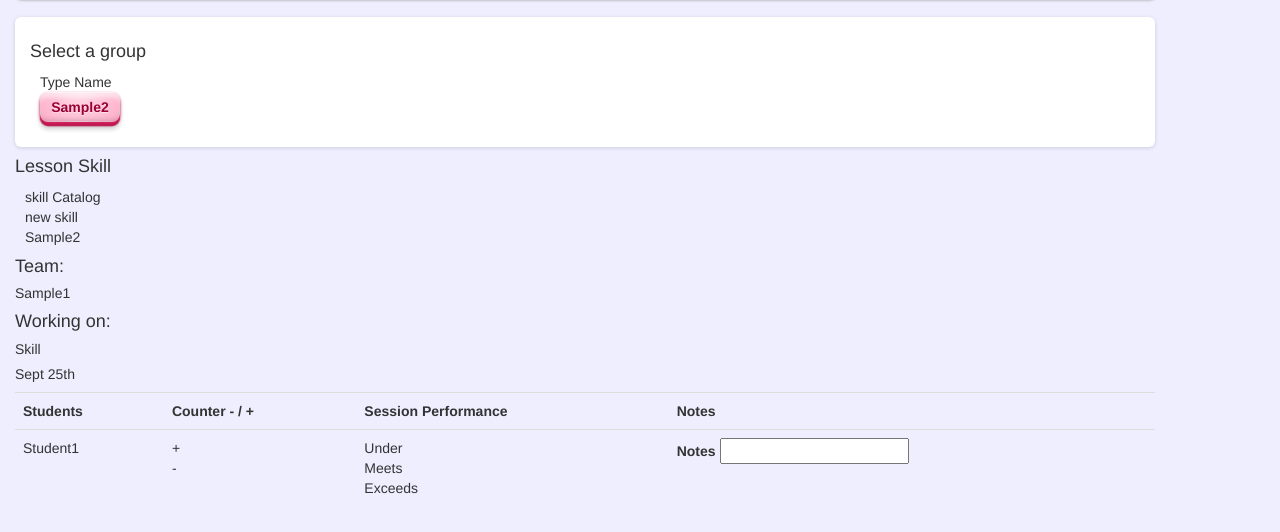
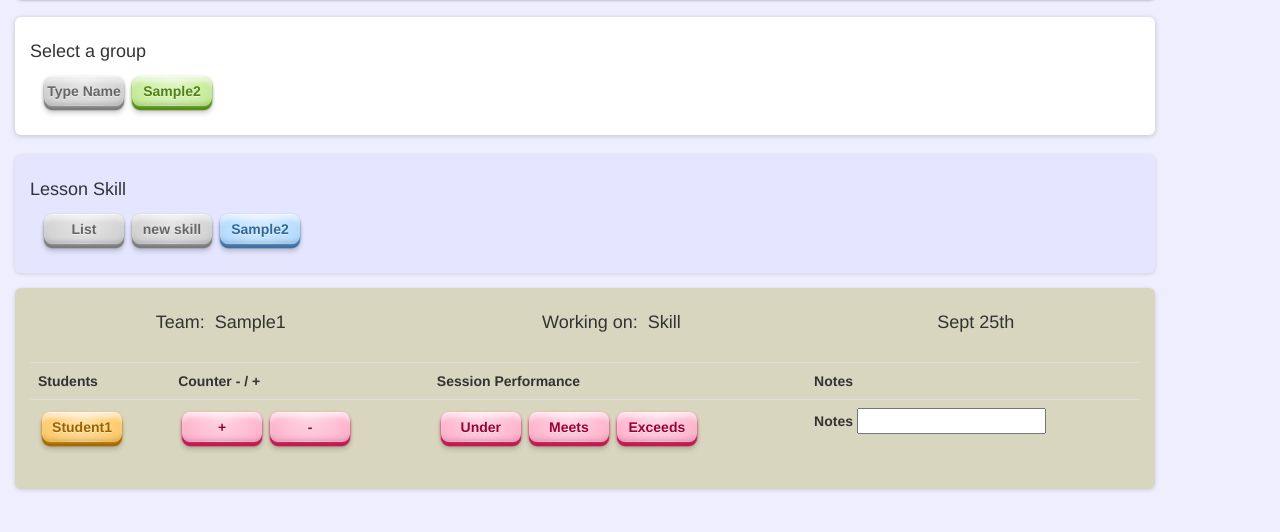
Before and after one commit to Karl74/Interventionist, a plain HTML site: page public/lesson.html in a window 1280 px wide. Shown: the part 82-614 px from the top of the page. Drawn offline with nearby package versions, Linux system fonts and the light colour scheme.

Commit message:
general style defined

```diff
--- a/public/css/master.css
+++ b/public/css/master.css
@@ -16,19 +16,46 @@ body{
   margin-top: 20px;
   padding: 15px;
   border-radius: 6px;
-  background-color: #ffffff;
-  box-shadow: 0 1px 4px 0 rgba(0, 0, 0, 0.14);
+  background-color: #fff;
+  /*background-image: linear-gradient(#e6e6e6, #cccccc);*/
+  box-shadow: 0 1px 4px 1px rgba(0, 0, 0, 0.14);
 }
+
+.form-box{
+  margin-top: 20px;
+  padding: 15px;
+  border-radius: 6px;
+  background-color: #e5e5ff;
+  box-shadow: 0 1px 4px 0px rgba(0, 0, 0, 0.14);
+}
+
+.pill-display{
+  margin: 10px;
+  display:flex;
+  flex-wrap: wrap;
+}
+
+.adddata-box{
+  margin-top: 20px;
+  padding: 15px;
+  border-radius: 6px;
+  background-color: #d9d6bf;
+  box-shadow: 0 1px 4px 0px rgba(0, 0, 0, 0.14);
+}
+
+.adddata-subtitle-box{
+  display: flex;
+  justify-content:space-around;
+  padding-bottom: 10px;
+}
+
 
 .section-title{}
 
-.student-pill{}
-
-.group-pill{
+.pill{
+  margin:4px;
   width: 80px;
   height: 30px;
-  color: hsl(340, 100%, 30%)!important;
-  background-color: hsl(340, 100%, 75%);
   font-weight:bold;
   text-shadow: rgba(255,255,255,.5) 0px 1px 0;
   border-radius: 8px;
@@ -36,17 +63,63 @@ body{
   text-align: center;
   border-top: 1px solid rgba(255,255,255,0.8);
   border-bottom:1px solid rgba(0,0,0,0.1);
-  background-image: -webkit-gradient(radial, 50% 0, 100, 50% 0, 0,
-                      from( rgba(255,255,255,0) ), to( rgba(255,255,255,0.7) ));
-  box-shadow: inset rgba(255,254,255,0.6) 0 0.3em .3em,
-              inset rgba(0,0,0,0.15) 0 -0.1em .3em, /* inner shadow */
-              hsl(340, 70%, 50%) 0 .1em 3px,
-              hsl(340, 80%, 40%) 0 .3em 1px, /* color border */ rgba(0,0,0,0.2) 0 .5em 5px;
 }
 
-.input-pill{}
+.student-pill{
+  color: hsl(39, 100%, 30%)!important;
+  background-color: hsl(39, 100%, 50%);
+  background-image: -webkit-gradient(radial, 50% 0, 100, 50% 0, 0,
+                    from( rgba(255,255,255,0) ), to( rgba(255,255,255,0.7) ));
+  box-shadow: inset rgba(255,254,255,0.6) 0 0.3em .3em,
+            inset rgba(0,0,0,0.15) 0 -0.1em .3em, /* inner shadow */
+            hsl(39, 100%, 40%) 0 .1em 3px,
+            hsl(39, 100%, 30%) 0 .3em 1px, /* color border */ rgba(0,0,0,0.2) 0 .5em 5px;
+  }
 
-.find-pill{}
+
+.group-pill {
+  color: hsl(88, 70%, 30%)!important;
+  background-color: hsl(88, 70%, 60%);
+  background-image: -webkit-gradient(radial, 50% 0, 100, 50% 0, 0,
+                    from( rgba(255,255,255,0) ), to( rgba(255,255,255,0.7) ));
+  box-shadow: inset rgba(255,254,255,0.6) 0 0.3em .3em,
+            inset rgba(0,0,0,0.15) 0 -0.1em .3em, /* inner shadow */
+            hsl(88, 70%, 40%) 0 .1em 3px,
+            hsl(88, 70%, 30%) 0 .3em 1px, /* color border */ rgba(0,0,0,0.2) 0 .5em 5px;
+}
+
+.find-pill{
+  color: hsl(0, 0%, 40%)!important;
+  background-color: hsl(0, 0%, 70%);
+  background-image: -webkit-gradient(radial, 50% 0, 100, 50% 0, 0,
+                    from( rgba(255,255,255,0) ), to( rgba(255,255,255,0.7) ));
+  box-shadow: inset rgba(255,254,255,0.6) 0 0.3em .3em,
+            inset rgba(0,0,0,0.15) 0 -0.1em .3em, /* inner shadow */
+            hsl(0, 0%, 60%) 0 .1em 3px,
+            hsl(0, 0%, 45%) 0 .3em 1px, /* color border */ rgba(0,0,0,0.2) 0 .5em 5px;
+}
+
+.input-pill{
+  color: hsl(340, 100%, 30%)!important;
+  background-color: hsl(340, 100%, 75%);
+  background-image: -webkit-gradient(radial, 50% 0, 100, 50% 0, 0,
+                    from( rgba(255,255,255,0) ), to( rgba(255,255,255,0.7) ));
+  box-shadow: inset rgba(255,254,255,0.6) 0 0.3em .3em,
+            inset rgba(0,0,0,0.15) 0 -0.1em .3em, /* inner shadow */
+            hsl(340, 70%, 50%) 0 .1em 3px,
+            hsl(340, 80%, 40%) 0 .3em 1px, /* color border */ rgba(0,0,0,0.2) 0 .5em 5px;
+}
+
+.skill-pill{
+  color: hsl(208, 50%, 40%)!important;
+  background-color: hsl(208, 100%, 75%);
+  background-image: -webkit-gradient(radial, 50% 0, 100, 50% 0, 0,
+                    from( rgba(255,255,255,0) ), to( rgba(255,255,255,0.7) ));
+  box-shadow: inset rgba(255,254,255,0.6) 0 0.3em .3em,
+            inset rgba(0,0,0,0.15) 0 -0.1em .3em, /* inner shadow */
+            hsl(208, 50%, 55%) 0 .1em 3px,
+            hsl(208, 50%, 40%) 0 .3em 1px, /* color border */ rgba(0,0,0,0.2) 0 .5em 5px;
+}
 
 .input-label{}
 
@@ -56,10 +129,31 @@ body{
 
 .pill-display{
   margin: 10px;
+  display:flex;
+  flex-wrap: wrap;
 }
 
-.form-box{}
+.adddata-box{
+  margin-top: 15px;
+}
 
-.adddata-box{}
+.adddata-subtitle-box{
+  display: flex;
+  justify-content:space-around;
+  padding-bottom: 10px;
+}
 
-.adddata-subtitle-box
+#counter{
+  display: flex;
+  justify-content:flex-start;
+}
+
+#performance{
+  display: flex;
+  justify-content:flex-start;
+}
+
+#assignGrades{
+  display: flex;
+  justify-content:flex-start;
+}
--- a/public/lesson.html
+++ b/public/lesson.html
@@ -26,10 +26,10 @@
       </div>
       <div class="pill-display">
         <!-- The groups pills are dynamic displayed here -->
-        <div class="find-pill">
+        <div class="find-pill pill">
           Type Name
         </div>
-        <div class="group-pill">
+        <div class="group-pill pill">
           Sample2
         </div>
       </div>
@@ -44,15 +44,15 @@
 
       <div class="pill-display">
         <!-- The groups pills are dynamic displayed here -->
-        <div class="find-pill">
-          skill Catalog
+        <div class="find-pill pill">
+          List
         </div>
 
-        <div class="find-pill">
+        <div class="find-pill pill">
           new skill
         </div>
 
-        <div class="skill-pill">
+        <div class="skill-pill pill">
           Sample2
         </div>
       </div>
@@ -64,11 +64,15 @@
   <!-- | C | LESSON TRACKER SECTION ==============================  -->
   <div class="adddata-box">
     <div class="adddata-subtitle-box">
-      <h4 class="section-subtitle">Team: </h4>
-      <h5 class="section-subtitle-data" id="teamName">Sample1</h5>
-      <h4 class="section-subtitle">Working on: </h4>
-      <h5 class="section-subtitle-data" id="displayLessonSkill">Skill</h5>
-      <h5 class="section-subtitle-data" id="displayLessonDate">Sept 25th</h5>
+      <div id="teamSubtitle" class="adddata-subtitle-box">
+        <h4 class="section-subtitle">Team: &nbsp;</h4>
+        <h4 class="section-subtitle-data" id="teamName">Sample1</h4>
+      </div>
+      <div id="skillSubtitleBox" class="adddata-subtitle-box">
+        <h4 class="section-subtitle">&nbsp;Working on: &nbsp; </h4>
+        <h4 class="section-subtitle-data" id="displayLessonSkill">Skill</h4>
+      </div>
+      <h4 class="section-subtitle-data" id="displayLessonDate"> &nbsp;Sept 25th</h4>
     </div>
 
     <table class="table">
@@ -80,18 +84,20 @@
       </tr>
       <tr>
         <td>
-          <div class="student-pill">Student1</div>
+          <div class="student-pill pill">Student1</div>
         </td>
         <td>
           <div id="counter">
-            <div class="input-pill">+</div>
-            <div class="input-pill">-</div>
+            <div class="input-pill pill">+</div>
+            <div class="input-pill pill">-</div>
           </div>
         </td>
         <td>
-          <div class="input-pill">Under</div>
-          <div class="input-pill">Meets</div>
-          <div class="input-pill">Exceeds</div>
+          <div id="performance">
+            <div class="input-pill pill">Under</div>
+            <div class="input-pill pill">Meets</div>
+            <div class="input-pill pill">Exceeds</div>
+          </div>
         </td>
         <td>
           <label for="">Notes</label>
```
Also changed, not shown: public/Evaluations.html (+19 -15 lines), public/skills.html (+6 -6 lines), public/student.html (+2 -2 lines), public/teams.html (+6 -6 lines).
